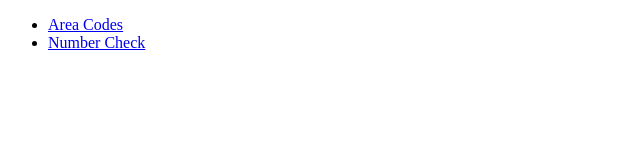
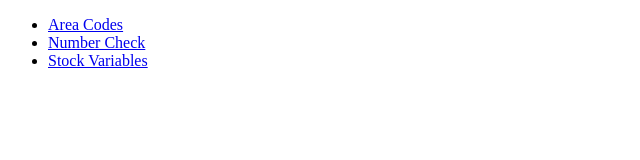
Before and after one commit to yayo214/yayo213.github.io, a plain HTML site: page index.html in a window 1280 px wide. Shown: the whole page, without its empty margins (0-640 px from the left). Drawn offline with Linux system fonts and the light colour scheme.

Commit message:
Update index.html

```diff
--- a/index.html
+++ b/index.html
@@ -8,6 +8,7 @@
 	   <ul>
 		   <li><a href="https://yayo214.github.io/AreaCodes">Area Codes</a></li>
 		   <li><a href="https://yayo214.github.io/NumberCheckV2">Number Check</a></li>
+		   <li><a href="https://yayo214.github.io/StockVariables">Stock Variables</a></li>
 		   </ul>
    </body>
 </html>
```
